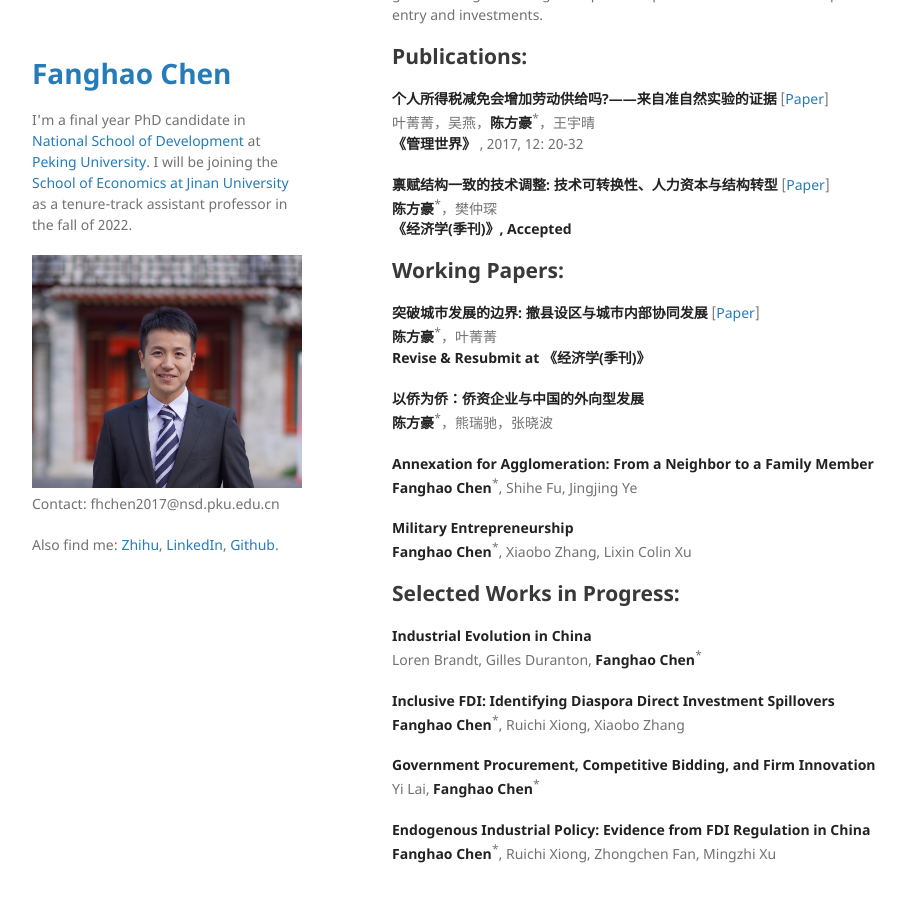
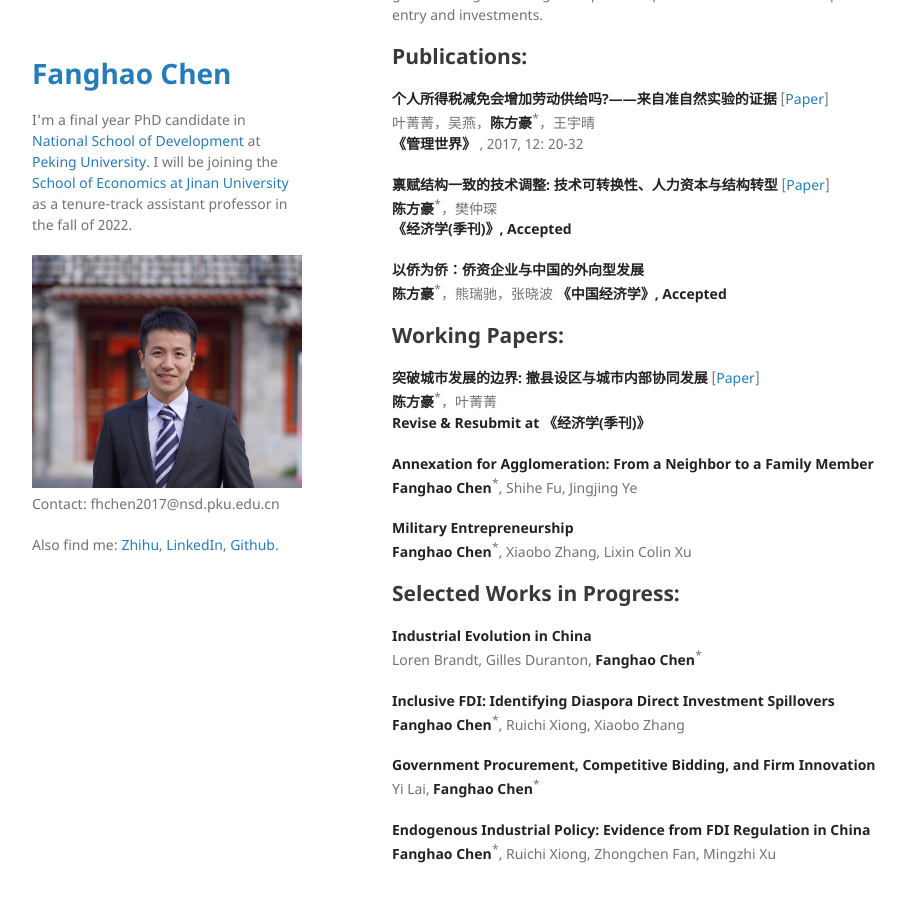
Before and after one commit to FanghaoChen/homepage, a Jekyll site: the page built from research.md, in a window 1280 px wide and 900 px high, scrolled down 613 px. Shown: the whole window, without its empty margins (178-1084 px from the left). Built offline with Jekyll 4.4.1, drawn with Linux system fonts in a browser that asks for light colours.

Commit message:
Update research.md

```diff
--- a/research.md
+++ b/research.md
@@ -21,14 +21,15 @@ This paper studies the importance of international lineage network in facilitati
 **陈方豪**<sup>*</sup>，樊仲琛 <br/>
 **《经济学(季刊)》, Accepted**
 
+**以侨为侨：侨资企业与中国的外向型发展** <br/>
+**陈方豪**<sup>*</sup>，熊瑞驰，张晓波
+**《中国经济学》, Accepted**
+
 ## Working Papers:
 
 **突破城市发展的边界: 撤县设区与城市内部协同发展** [[Paper](./assets/annex_draft_220427.pdf)] <br/>
 **陈方豪**<sup>*</sup>，叶菁菁 <br/>
 **Revise & Resubmit at 《经济学(季刊)》**
-
-**以侨为侨：侨资企业与中国的外向型发展** <br/>
-**陈方豪**<sup>*</sup>，熊瑞驰，张晓波
 
 **Annexation for Agglomeration: From a Neighbor to a Family Member** <br/>
 **Fanghao Chen**<sup>*</sup>, Shihe Fu, Jingjing Ye
```
